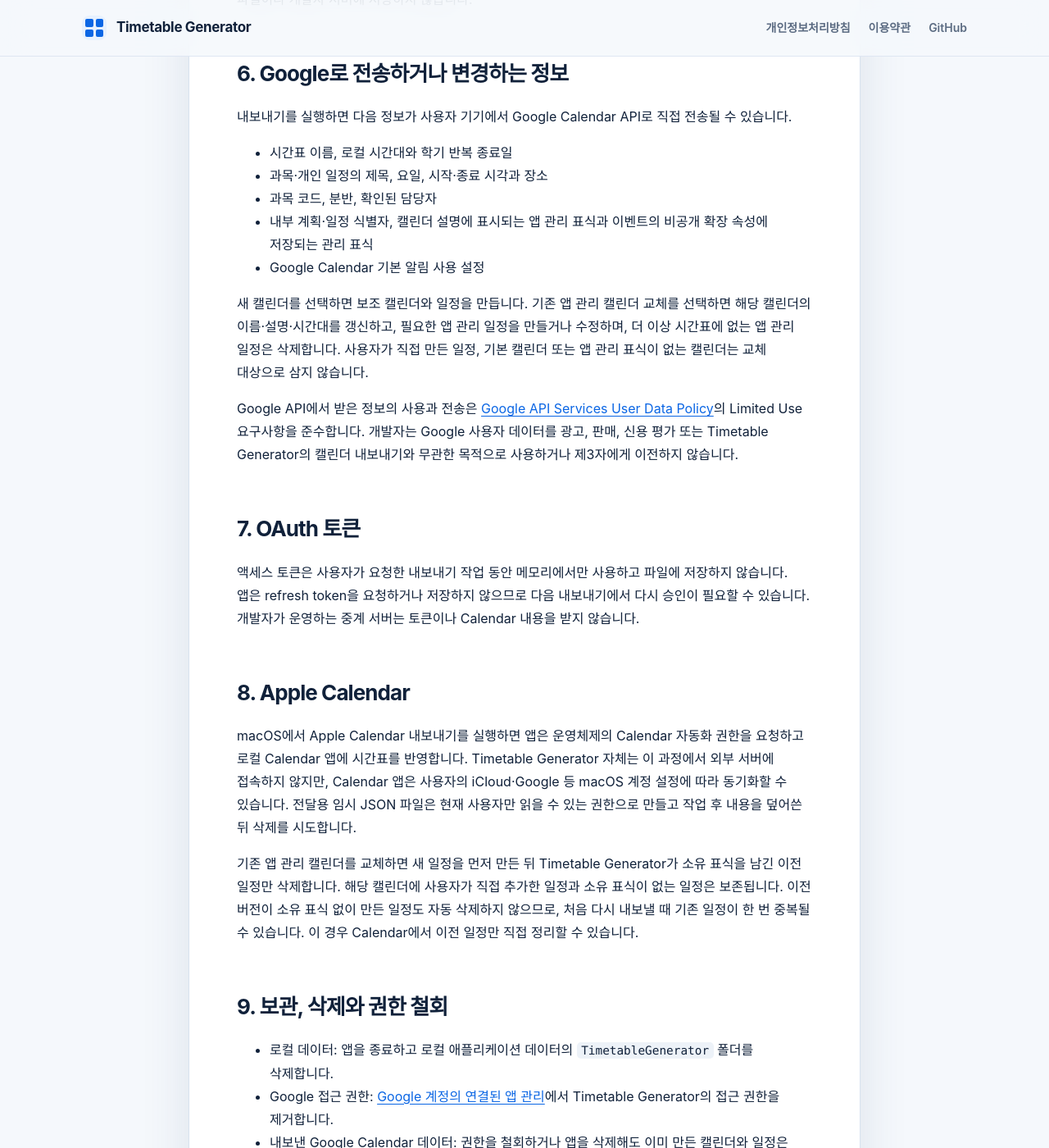
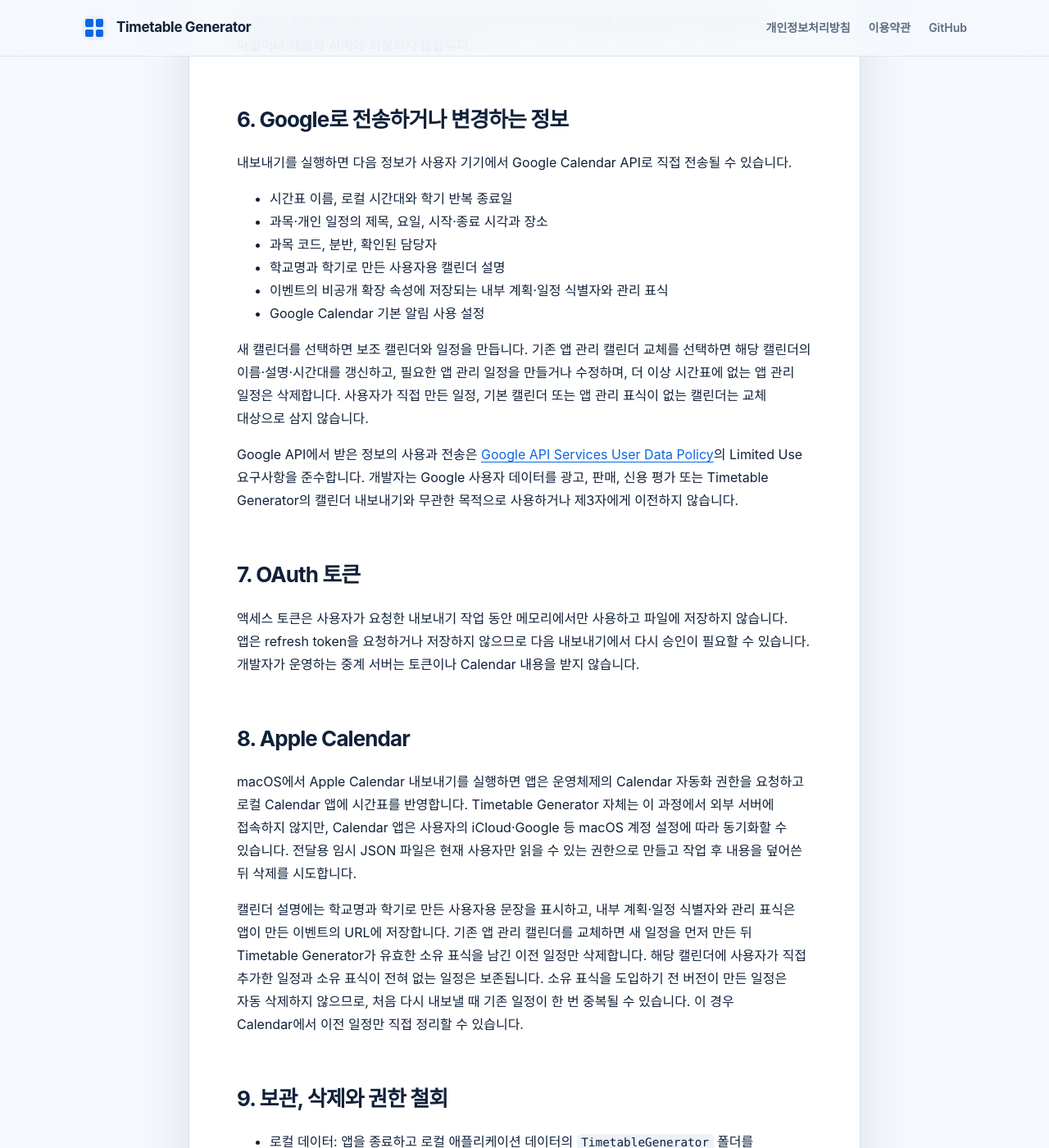
Before and after one commit to potterLim/timetable-generator, a Jekyll site: the page built from docs/privacy.md, in a window 1280 px wide and 1400 px high, scrolled down 2414 px. Shown: the whole window at 82% size. Built offline with Jekyll 4.4.1, drawn with Linux system fonts in a browser that asks for light colours; some of the changed text lies outside the part shown.

Commit message:
docs: document calendar ownership migration

```diff
--- a/docs/privacy.md
+++ b/docs/privacy.md
@@ -61,9 +61,9 @@
 
 ## 5. Google에서 읽고 사용하는 정보
 
-캘린더 이름 충돌을 확인하기 위해 캘린더 목록의 ID, 표시 이름, 이름 재정의, 설명의 앱 관리 표식, 기본 캘린더 여부와 접근 권한을 읽습니다.
+캘린더 이름 충돌을 확인하기 위해 캘린더 목록의 ID, 표시 이름, 이름 재정의, 설명, 기본 캘린더 여부와 접근 권한을 읽습니다. 이전 버전이 캘린더 설명에 남긴 관리 표식은 현재 이벤트 기반 소유권으로 안전하게 이전하기 위해서만 해석합니다.
 
-다른 일반 캘린더의 일정 내용은 읽지 않습니다. 사용자가 기존 앱 관리 캘린더 교체를 선택한 경우에는 Timetable Generator가 이전에 만든 것으로 표시한 일정만 확인합니다.
+다른 일반 캘린더의 일정 내용은 읽지 않습니다. 이름이 같은 교체 후보를 확인하거나 사용자가 기존 앱 관리 캘린더 교체를 선택한 경우에는 이벤트의 비공개 확장 속성으로 Timetable Generator가 만든 것으로 표시된 일정만 조회합니다.
 
 이 캘린더 목록 메타데이터와 앱 관리 일정 정보는 내보내기 작업 동안 메모리에서만 사용하며 로컬 파일이나 개발자 서버에 저장하지 않습니다.
 
@@ -74,7 +74,8 @@
 - 시간표 이름, 로컬 시간대와 학기 반복 종료일
 - 과목·개인 일정의 제목, 요일, 시작·종료 시각과 장소
 - 과목 코드, 분반, 확인된 담당자
-- 내부 계획·일정 식별자, 캘린더 설명에 표시되는 앱 관리 표식과 이벤트의 비공개 확장 속성에 저장되는 관리 표식
+- 학교명과 학기로 만든 사용자용 캘린더 설명
+- 이벤트의 비공개 확장 속성에 저장되는 내부 계획·일정 식별자와 관리 표식
 - Google Calendar 기본 알림 사용 설정
 
 새 캘린더를 선택하면 보조 캘린더와 일정을 만듭니다. 기존 앱 관리 캘린더 교체를 선택하면 해당 캘린더의 이름·설명·시간대를 갱신하고, 필요한 앱 관리 일정을 만들거나 수정하며, 더 이상 시간표에 없는 앱 관리 일정은 삭제합니다. 사용자가 직접 만든 일정, 기본 캘린더 또는 앱 관리 표식이 없는 캘린더는 교체 대상으로 삼지 않습니다.
@@ -89,7 +90,7 @@
 
 macOS에서 Apple Calendar 내보내기를 실행하면 앱은 운영체제의 Calendar 자동화 권한을 요청하고 로컬 Calendar 앱에 시간표를 반영합니다. Timetable Generator 자체는 이 과정에서 외부 서버에 접속하지 않지만, Calendar 앱은 사용자의 iCloud·Google 등 macOS 계정 설정에 따라 동기화할 수 있습니다. 전달용 임시 JSON 파일은 현재 사용자만 읽을 수 있는 권한으로 만들고 작업 후 내용을 덮어쓴 뒤 삭제를 시도합니다.
 
-기존 앱 관리 캘린더를 교체하면 새 일정을 먼저 만든 뒤 Timetable Generator가 소유 표식을 남긴 이전 일정만 삭제합니다. 해당 캘린더에 사용자가 직접 추가한 일정과 소유 표식이 없는 일정은 보존됩니다. 이전 버전이 소유 표식 없이 만든 일정도 자동 삭제하지 않으므로, 처음 다시 내보낼 때 기존 일정이 한 번 중복될 수 있습니다. 이 경우 Calendar에서 이전 일정만 직접 정리할 수 있습니다.
+캘린더 설명에는 학교명과 학기로 만든 사용자용 문장을 표시하고, 내부 계획·일정 식별자와 관리 표식은 앱이 만든 이벤트의 URL에 저장합니다. 기존 앱 관리 캘린더를 교체하면 새 일정을 먼저 만든 뒤 Timetable Generator가 유효한 소유 표식을 남긴 이전 일정만 삭제합니다. 해당 캘린더에 사용자가 직접 추가한 일정과 소유 표식이 전혀 없는 일정은 보존됩니다. 소유 표식을 도입하기 전 버전이 만든 일정은 자동 삭제하지 않으므로, 처음 다시 내보낼 때 기존 일정이 한 번 중복될 수 있습니다. 이 경우 Calendar에서 이전 일정만 직접 정리할 수 있습니다.
 
 ## 9. 보관, 삭제와 권한 철회
 
```
Also changed, not shown: docs/distribution.md (+1 -1 lines).
